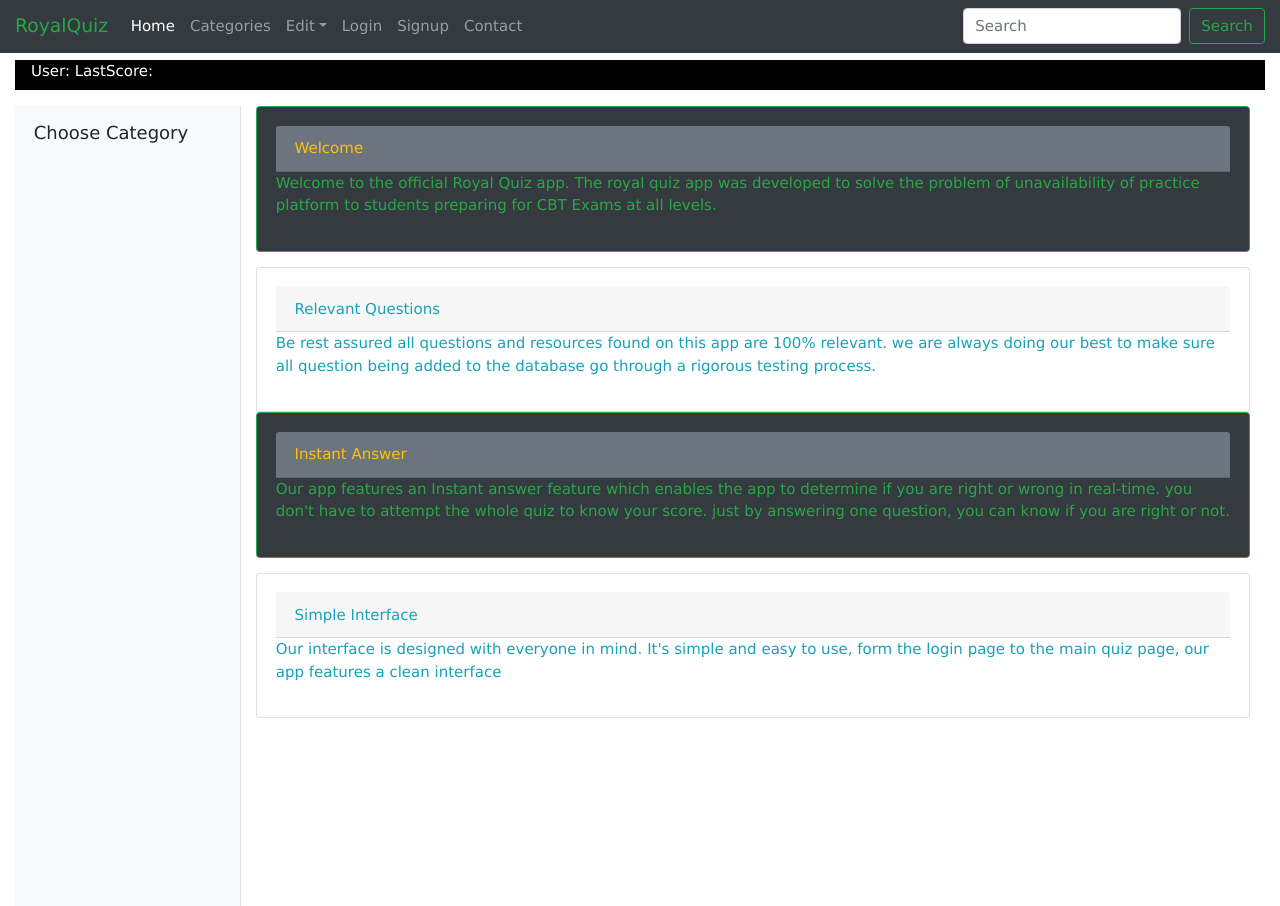
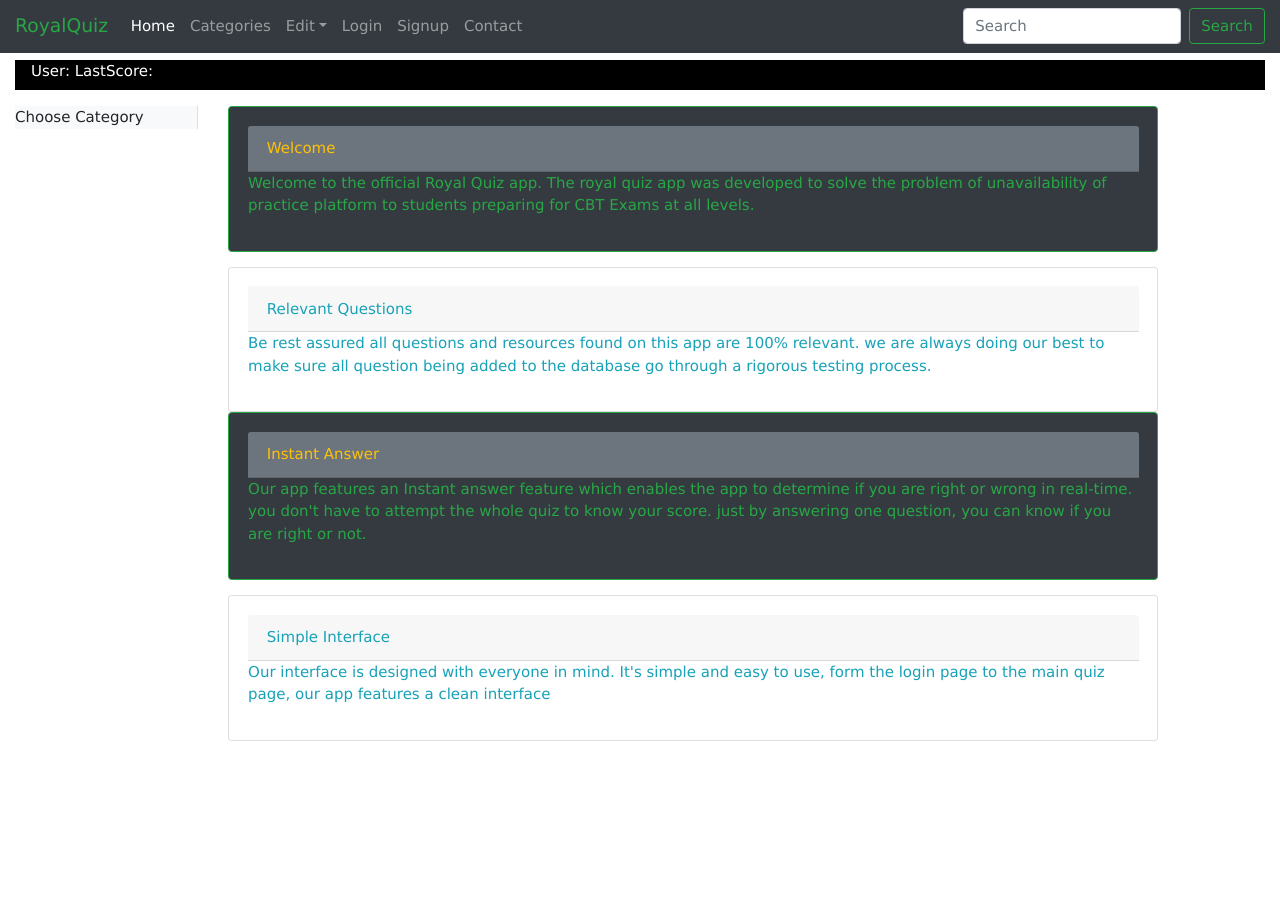
Before and after one commit to royaleagle-dev/royal_quiz, a Django app: template quiz/templates/quiz/index.html in a window 1280 px wide. After the commit the page ends 741 px from the top, so only its background shows below. Run offline with Django 3.2, Linux system fonts and the light colour scheme; the template is opened without the code that fills it, so the values that code supplies are empty; some libraries are stand-ins or nearby versions.

Commit message:
minor layout_update

```diff
--- a/quiz/templates/quiz/index.html
+++ b/quiz/templates/quiz/index.html
@@ -1,10 +1,12 @@
 {%extends "quiz/base.html"%}
 
 {%block content%}
-<div class="d-flex" id="wrapper">
+
+    <div class = "row">
+        <div class = "col-md-2">
 
     <!-- Sidebar -->
-    <div class="bg-light border-right" id="sidebar-wrapper">
+    <div class="bg-light border-right" id="">
       <div class="sidebar-heading">Choose Category</div>
       <div class="list-group list-group-flush">
          {%for item in category%}
@@ -12,11 +14,12 @@
         {%endfor%}
       </div>
     </div>
+        </div>
     <!-- /#sidebar-wrapper -->
 
     <!-- Page Content -->
+    <div class = "col-md-9">
     <div id="page-content-wrapper">
-        <div class="container-fluid">
             <!--content goes here-->
 
             <div class = "card border-success mb-3 bg-dark">
@@ -61,9 +64,8 @@
 
       </div>
     </div>
+</div>
     <!-- /#page-content-wrapper -->
-
-  </div>
   <!-- /#wrapper -->
 
   <!-- Bootstrap core JavaScript -->
```
